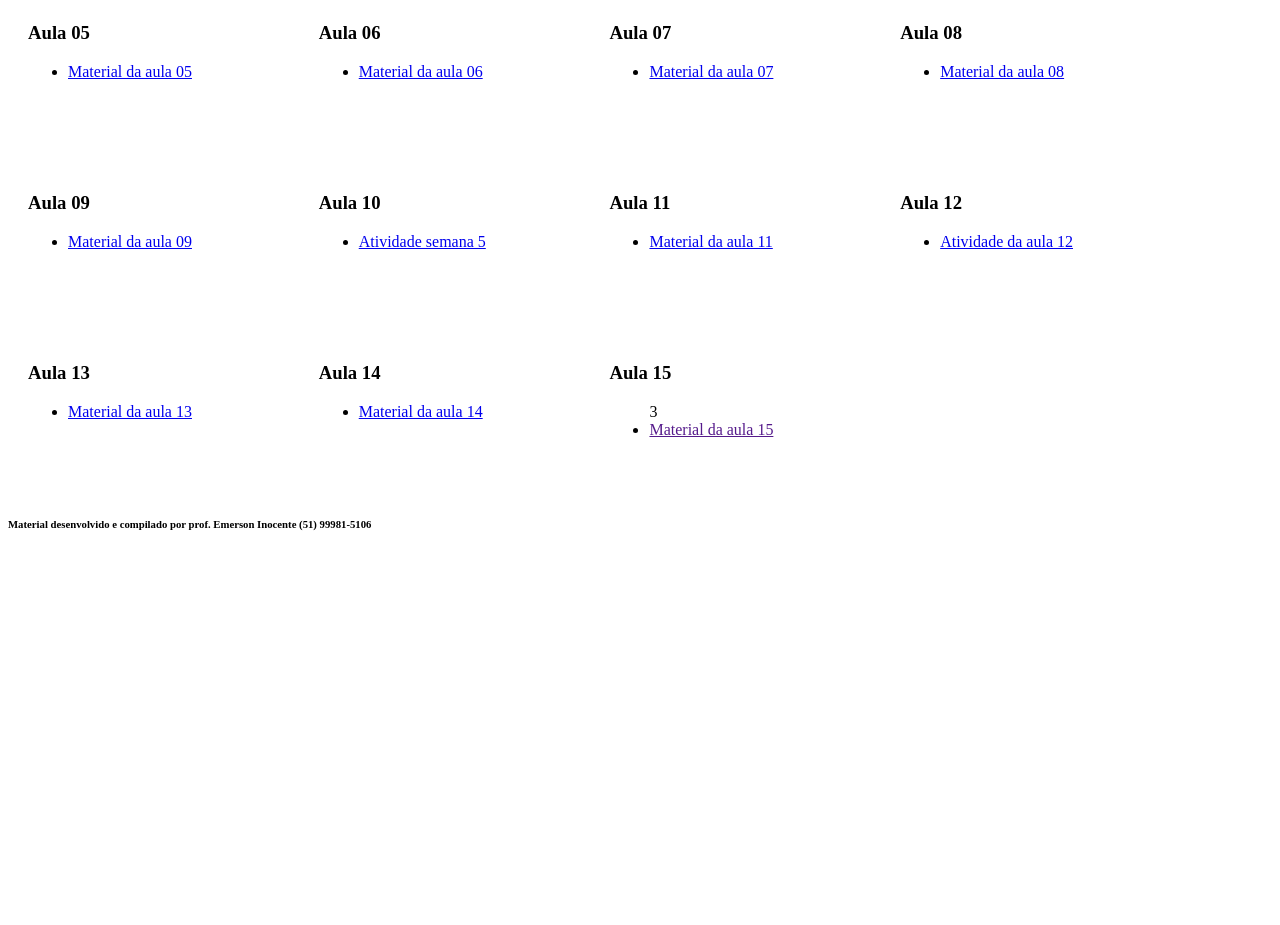
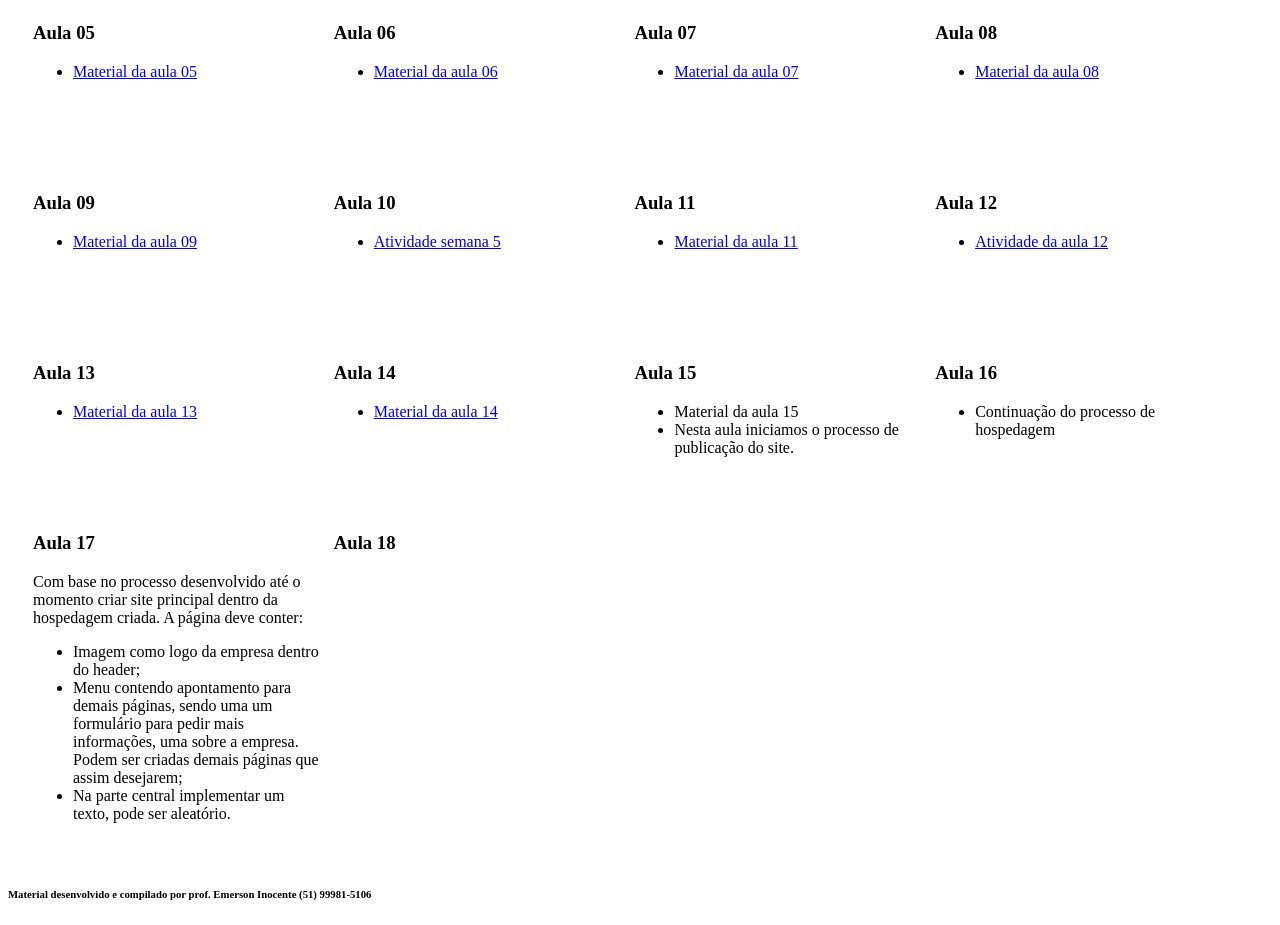
Before and after one commit to emersoninocente/SENAC67-UC15_202309, a plain HTML site: page index.html in a window 1280 px wide. Shown: the part 329-1254 px from the top of the page. Before the commit the page ends 1072 px from the top, so only its background shows below. Drawn offline with Linux system fonts and the light colour scheme.

Commit message:
Update index.html

```diff
--- a/index.html
+++ b/index.html
@@ -16,10 +16,18 @@
                 width: 100%;
                 height: 150px;
             }
+            .row_large{
+                display: flex;
+                flex-flow: row wrap;
+                padding-top: 20px;
+                padding-left: 20px;
+                width: 100%;
+                height: 350px;
+            }
             .col-25 {
                 width: 23%;
-                height: 400px;
                 border: 0px solid #000;
+                padding: 0px 5px 0px 5px;
             }
         </style>
     </head>
@@ -124,10 +132,31 @@
                 </aula14>
                 <aula15 class="col-25">
                     <h3>Aula 15</h3>
-                    <ul>3
-                        <li><a href="">Material da aula 15</a></li>
+                    <ul>
+                        <li>Material da aula 15</li>
+                        <li>Nesta aula iniciamos o processo de publicação do site.</li>
                     </ul>
                 </aula15>
+                <aula class="col-25">
+                    <h3>Aula 16</h3>
+                    <ul>
+                        <li>Continuação do processo de hospedagem</li>
+                    </ul>
+                </aula>
+            </div>
+            <div class="row_large">
+                <aula class="col-25">
+                    <h3>Aula 17</h3>
+                    <p>Com base no processo desenvolvido até o momento criar site principal dentro da hospedagem criada. A página deve conter:</p>
+                    <ul>
+                        <li>Imagem como logo da empresa dentro do header;</li>
+                        <li>Menu contendo apontamento para demais páginas, sendo uma um formulário para pedir mais informações, uma sobre a empresa. Podem ser criadas demais páginas que assim desejarem;</li>
+                        <li>Na parte central implementar um texto, pode ser aleatório.</li>
+                    </ul>
+                </aula>
+                <aula class="col-25">
+                    <h3>Aula 18</h3>
+                </aula>
             </div>
         </section>
         <footer>
```
